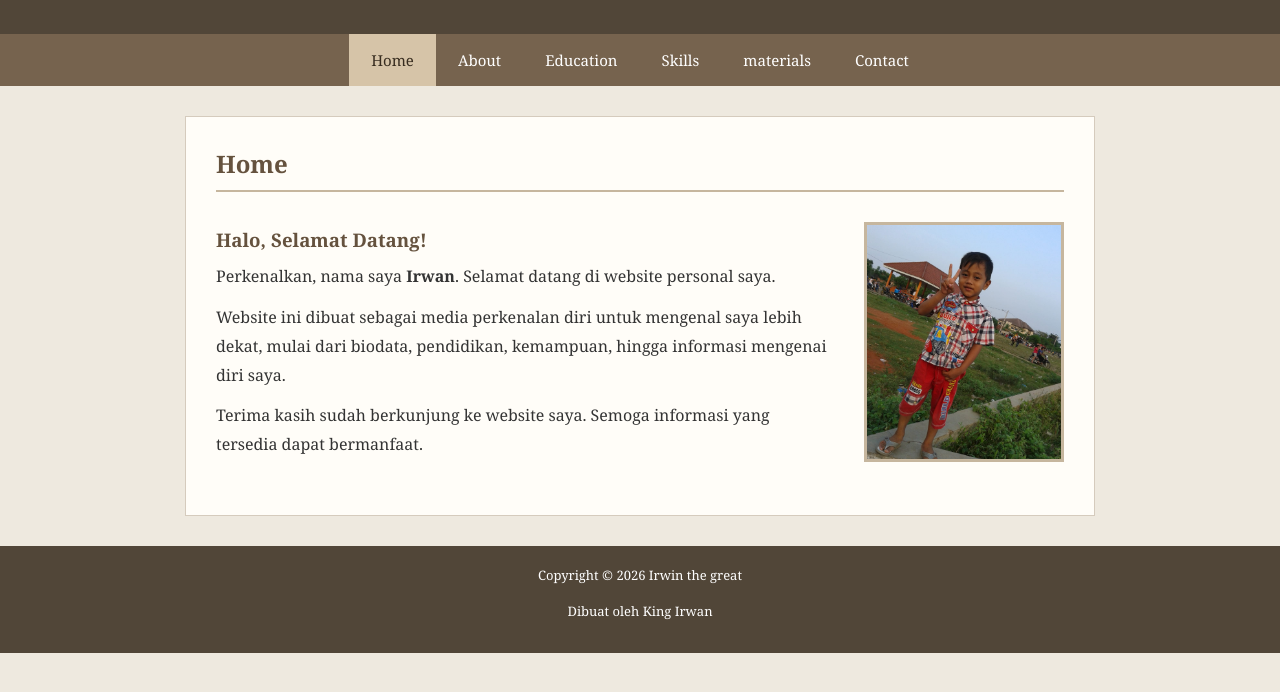
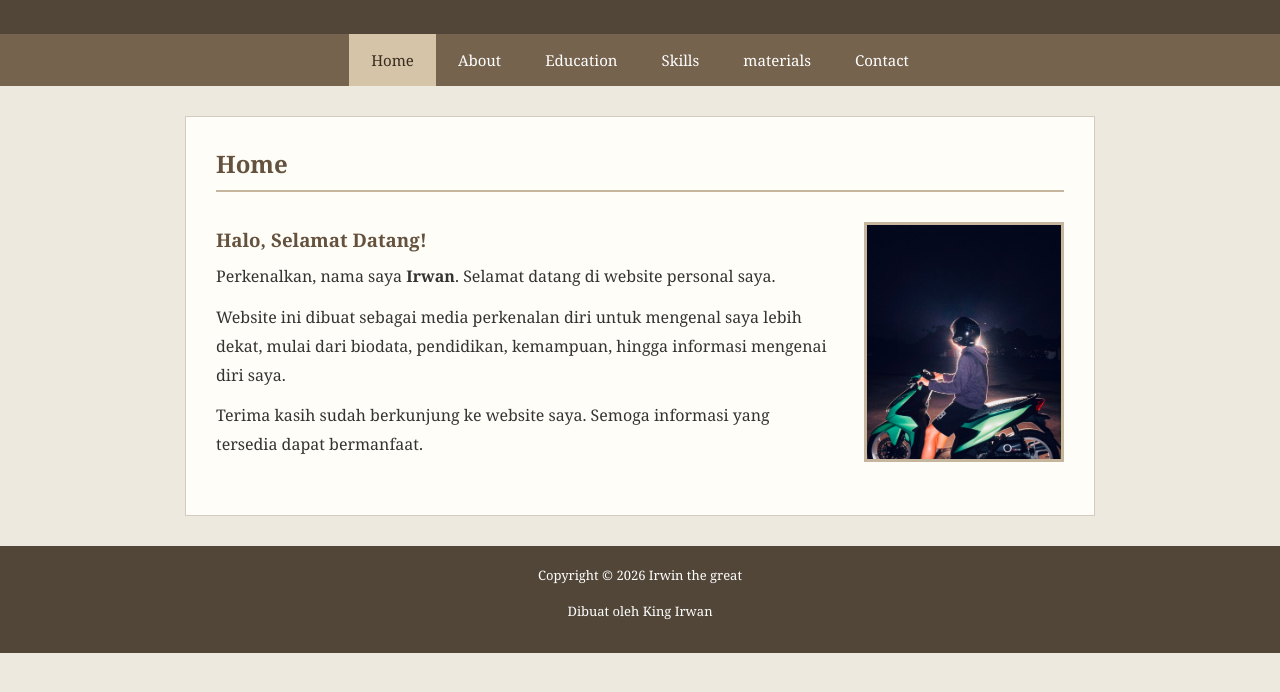
Before and after one commit to bimzztsr07-sys/Halaman-saya, a plain HTML site: page index.html in a window 1280 px wide. Shown: the part 104-796 px from the top of the page. Drawn offline with Linux system fonts and the light colour scheme.

Commit message:
Update index.html

```diff
--- a/index.html
+++ b/index.html
@@ -245,8 +245,8 @@
 
             <!-- GANTI DENGAN FOTO KAMU -->
             <div class="foto">
-                <img src="irwan
-.jpg" alt="Foto Saya">
+                <img src="irwin
+.JPG" alt="Foto Saya">
                 <!--
                 Hapus span di atas jika sudah memasukkan foto.
                 Contoh:
```
